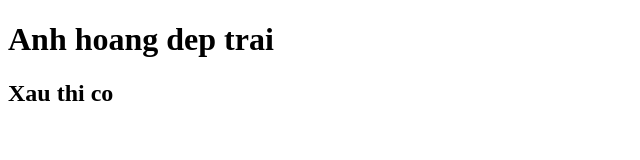
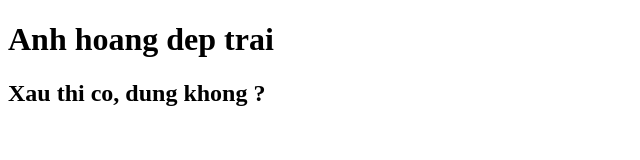
Before and after one commit to xuanloi99/git, a plain HTML site: page index.html in a window 1280 px wide. Shown: the whole page, without its empty margins (0-640 px from the left). Drawn offline with Linux system fonts and the light colour scheme.

Commit message:
Sua file conflick

```diff
--- a/index.html
+++ b/index.html
@@ -8,6 +8,6 @@
 </head>
 <body>
     <h1>Anh hoang dep trai</h1>
-    <h2>Xau thi co</h2>
+    <h2>Xau thi co, dung khong ?</h2>
 </body>
 </html>
```
